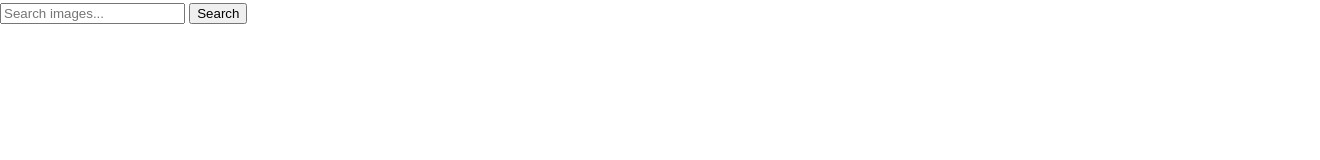
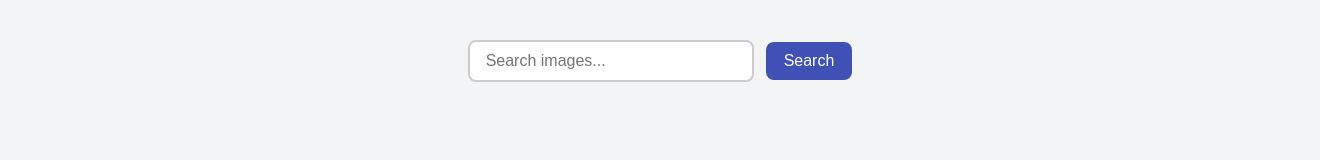
Before and after one commit to Oleksandr08/goit-js-hw-11, a website built with Vite: page src/index.html in a window 1280 px wide. Shown: the whole page, 1320 px wide, since content can reach past the window. Built offline with nearby package versions, Linux system fonts and the light colour scheme.

Commit message:
Update styles.css

```diff
--- a/src/css/styles.css
+++ b/src/css/styles.css
@@ -16,3 +16,51 @@
 @import url('./badges.css');
 @import url('./back-link.css');
 @import url('./footer.css');
+
+body {
+  font-family: 'Segoe UI', Tahoma, Geneva, Verdana, sans-serif;
+  background-color: #f3f4f6;
+  margin: 0;
+  padding: 40px 20px;
+  display: flex;
+  flex-direction: column;
+  align-items: center;
+}
+
+.form {
+  display: flex;
+  gap: 12px;
+  flex-wrap: wrap;
+  justify-content: center;
+  align-items: center;
+  margin-bottom: 30px;
+}
+
+.search-input {
+  padding: 10px 16px;
+  font-size: 16px;
+  border: 2px solid #ccc;
+  border-radius: 8px;
+  outline: none;
+  transition: border-color 0.3s ease;
+  min-width: 250px;
+}
+
+.search-input:focus {
+  border-color: #3f51b5;
+}
+
+.search-btn {
+  padding: 10px 18px;
+  font-size: 16px;
+  border: none;
+  border-radius: 8px;
+  background-color: #3f51b5;
+  color: white;
+  cursor: pointer;
+  transition: background-color 0.3s ease;
+}
+
+.search-btn:hover {
+  background-color: #303f9f;
+}
```
